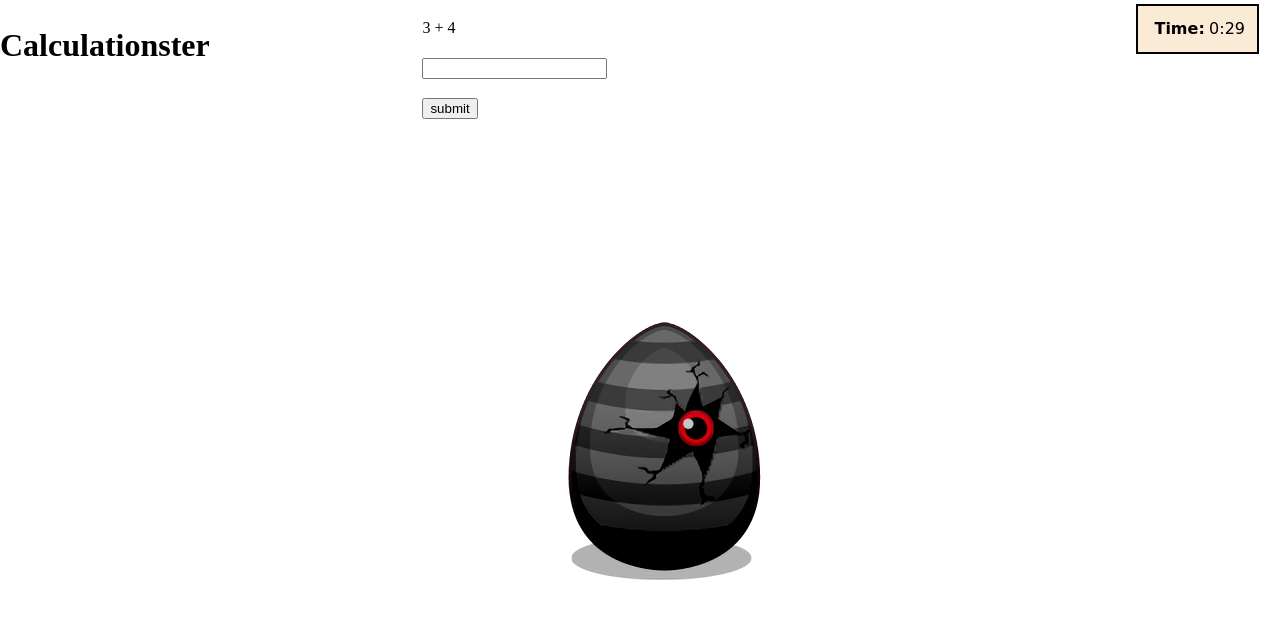
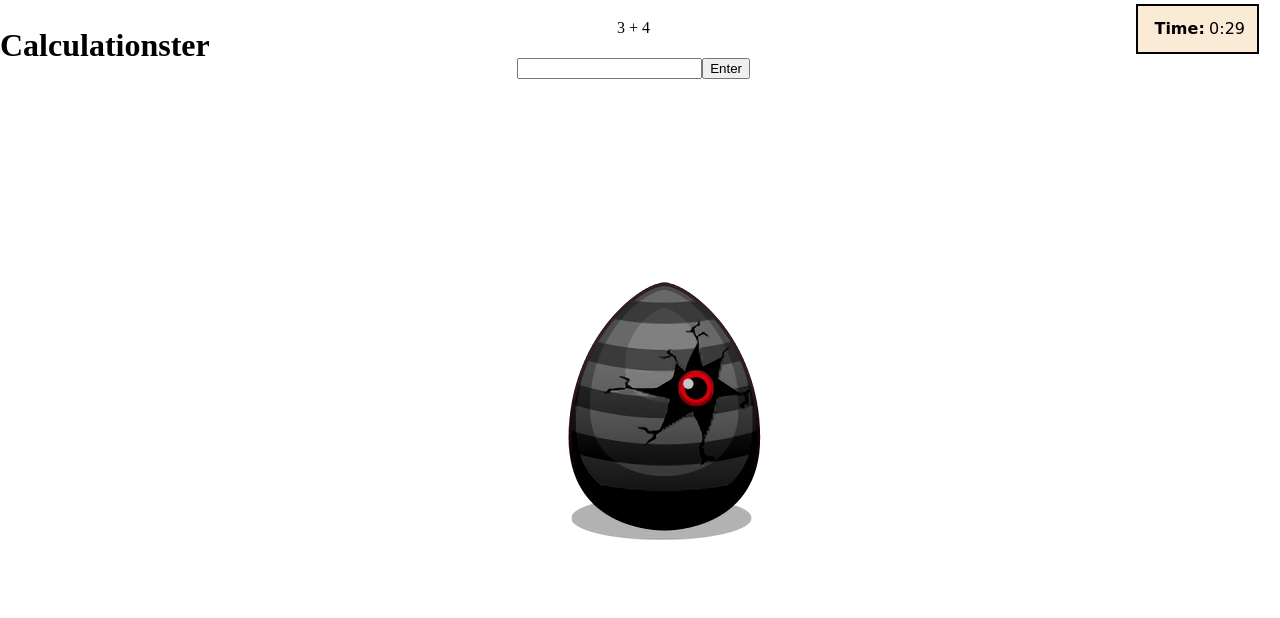
Before and after one commit to es-rene99/calculationster, a website: page index.html in a window 1280 px wide. Both pictures are taken after a click on the button "Start". Drawn offline with Linux system fonts and the light colour scheme.

Commit message:
style: centering the operations panel

```diff
--- a/src/main.js
+++ b/src/main.js
@@ -412,16 +412,18 @@ function checkIfAnswerIsCorrect() {
 // display the problem, add input field and a button to check the result
 function displayProblem() {
   const { operationPanel } = predefinedUIElements;
-  const answerInputWrapper = document.createElement('p');
+  const answerInputWrapper = document.createElement('div');
+  answerInputWrapper.classList.add('answer-input-wrapper');
   const answerInput = document.createElement('input');
   answerInput.id = 'answer';
+  const enterAnswerBtn = document.createElement('button');
+  enterAnswerBtn.id = 'enter-answer-btn';
+  enterAnswerBtn.classList.add('enter-answer-btn');
+  enterAnswerBtn.textContent = 'Enter';
+  answerInputWrapper.appendChild(answerInput);
+  answerInputWrapper.appendChild(enterAnswerBtn);
   operationPanel.appendChild(answerInputWrapper);
-  answerInputWrapper.appendChild(answerInput);
-  const submitButton = document.createElement('button');
-  submitButton.id = 'submit';
-  submitButton.textContent = 'submit';
-  operationPanel.appendChild(submitButton);
-  submitButton.addEventListener('click', checkIfAnswerIsCorrect);
+  enterAnswerBtn.addEventListener('click', checkIfAnswerIsCorrect);
 }
 
 const uiHandler = {
--- a/src/style.css
+++ b/src/style.css
@@ -39,6 +39,14 @@
   cursor: pointer;
 }
 
+.operation__panel {
+  text-align: center;
+}
+
+.enter-answer-btn {
+  cursor: pointer;
+}
+
 /* * This classes should be at bottom to take priority: */
 
 .hidden-element {
```
